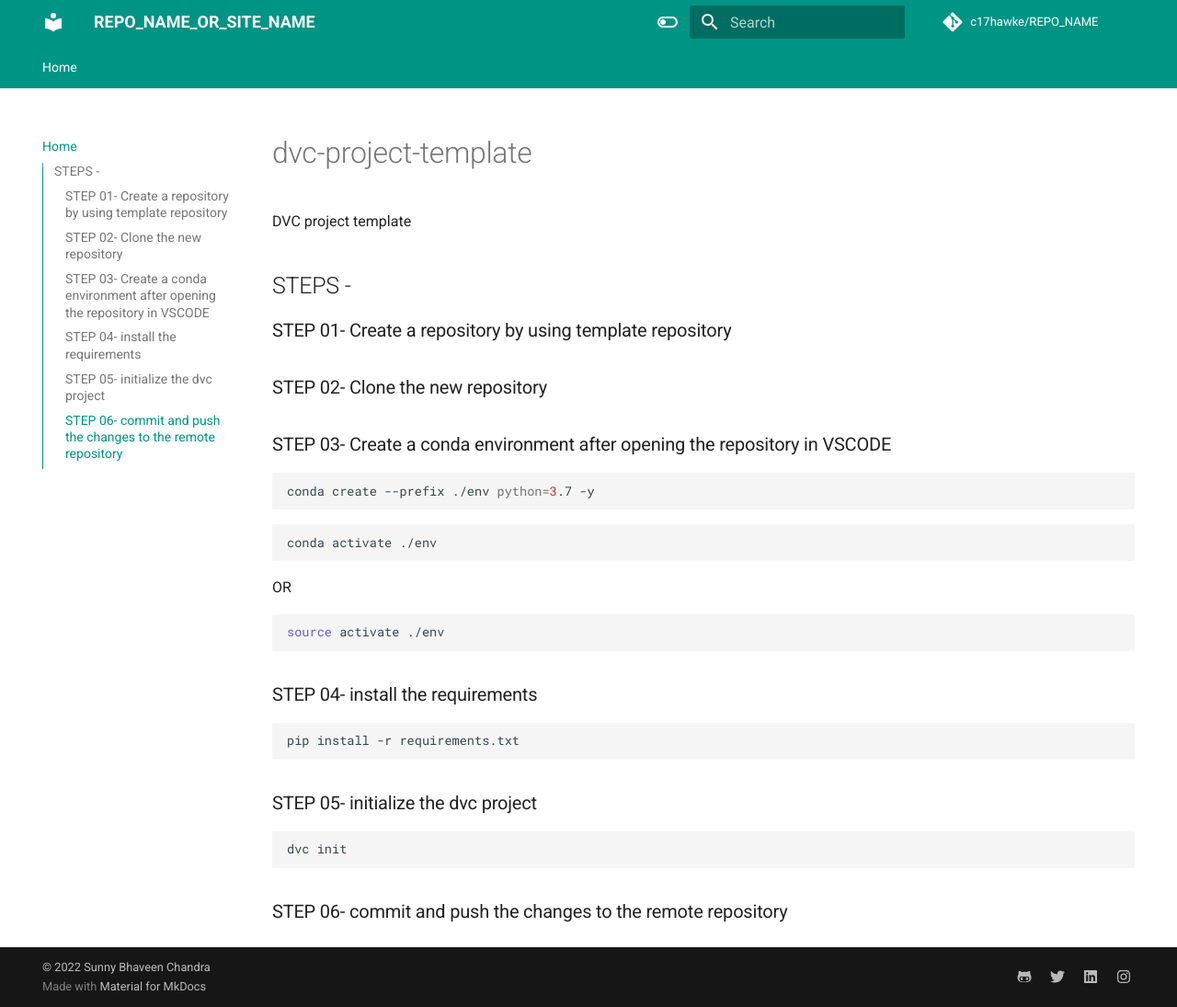
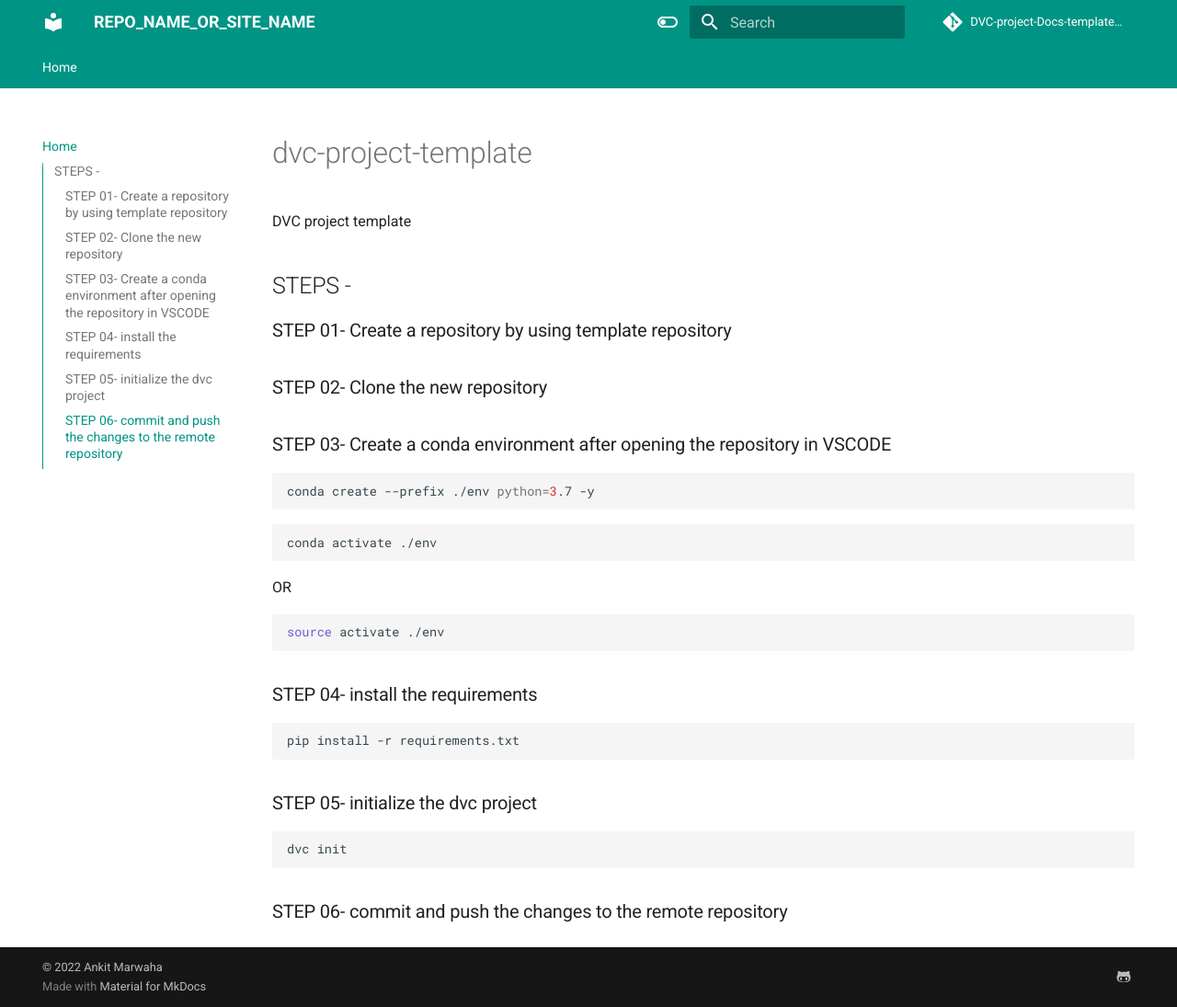
Before and after one commit to ankit-world/DVC-project-Docs-template, an MkDocs documentation site: the page built from docs/index.md, in a window 1280 px wide and 1095 px high. Shown: the whole window at 92% size. Built offline with MkDocs 1.6.1 and Material for MkDocs 9.7.7, drawn with Linux system fonts in a browser that asks for light colours; comment, search, counter and statistics services are not loaded.

Commit message:
repo_name

```diff
--- a/mkdocs.yml
+++ b/mkdocs.yml
@@ -4,13 +4,13 @@ site_name: REPO_NAME_OR_SITE_NAME
 nav:
   - Home: index.md
 
-site_author: Sunny Bhaveen Chandra
+site_author: Ankit Marwaha
 site_description: >-
   DESCRIPTION
 
 # Repository
-repo_name: c17hawke/REPO_NAME
-repo_url: https://github.com/c17hawke/REPO_NAME
+repo_name: DVC-project-Docs-template/REPO_NAME
+repo_url: https://github.com/ankit-world/REPO_NAME
 
 # Configuration
 theme:
@@ -39,13 +39,8 @@ theme:
 extra:
   social:
     - icon: fontawesome/brands/github-alt
-      link: https://github.com/c17hawke
-    - icon: fontawesome/brands/twitter
-      link: https://twitter.com/c17hawke
-    - icon: fontawesome/brands/linkedin
-      link: https://linkedin.com/in/c17hawke
-    - icon: fontawesome/brands/instagram
-      link: https://www.instagram.com/c17hawke/
+      link: https://github.com/ankit-world
+
 
 extra_javascript:
   - javascripts/mathjax.js
@@ -70,4 +65,4 @@ plugins:
   - search
 
 copyright: |
-  &copy; 2022 <a href="https://github.com/c17hawke"  target="_blank" rel="noopener">Sunny Bhaveen Chandra</a>
+  &copy; 2022 <a href="https://github.com/ankit-world"  target="_blank" rel="noopener">Ankit Marwaha</a>
--- a/setup.py
+++ b/setup.py
@@ -5,7 +5,7 @@ with open("README.md", "r", encoding="utf-8") as f:
 
 ## edit below variables as per your requirements -
 REPO_NAME = "REPO_NAME"
-AUTHOR_USER_NAME = "c17hawke"
+AUTHOR_USER_NAME = "ankit-world"
 SRC_REPO = "src"
 LIST_OF_REQUIREMENTS = []
 
```
